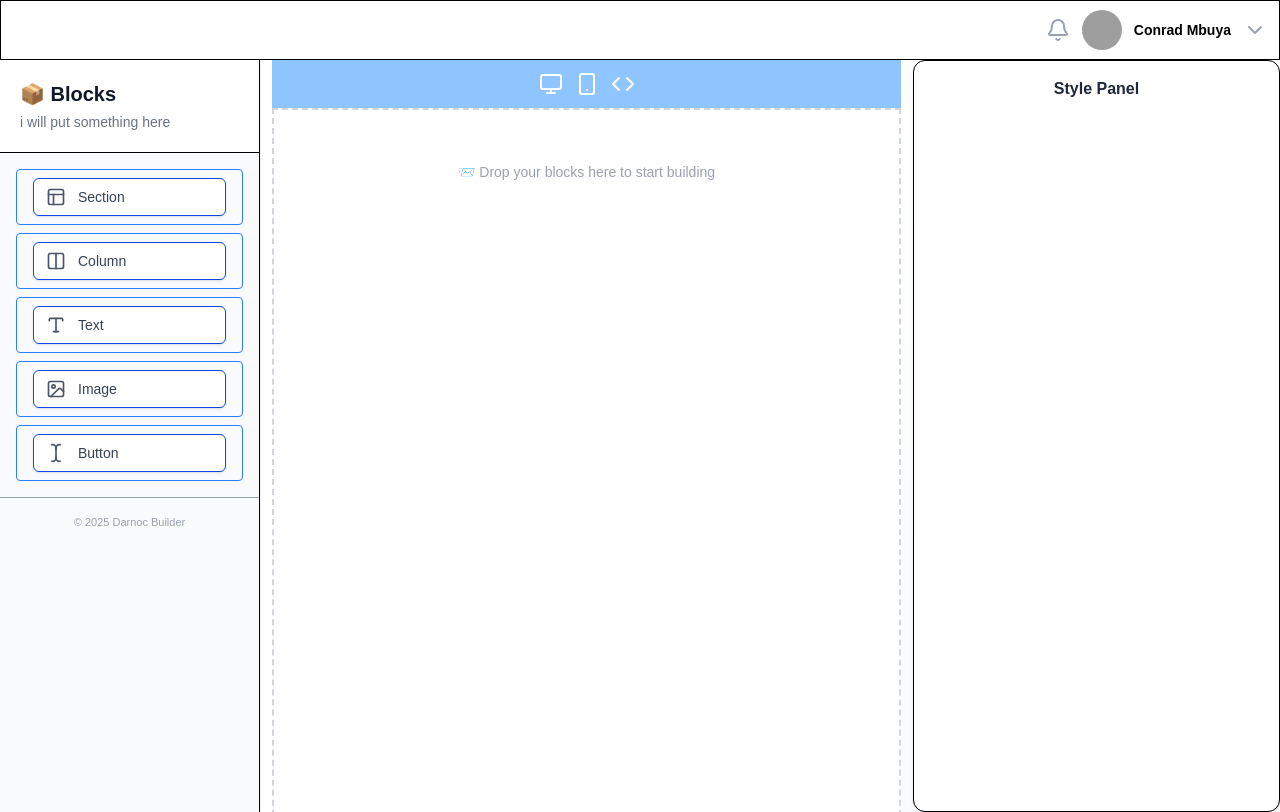
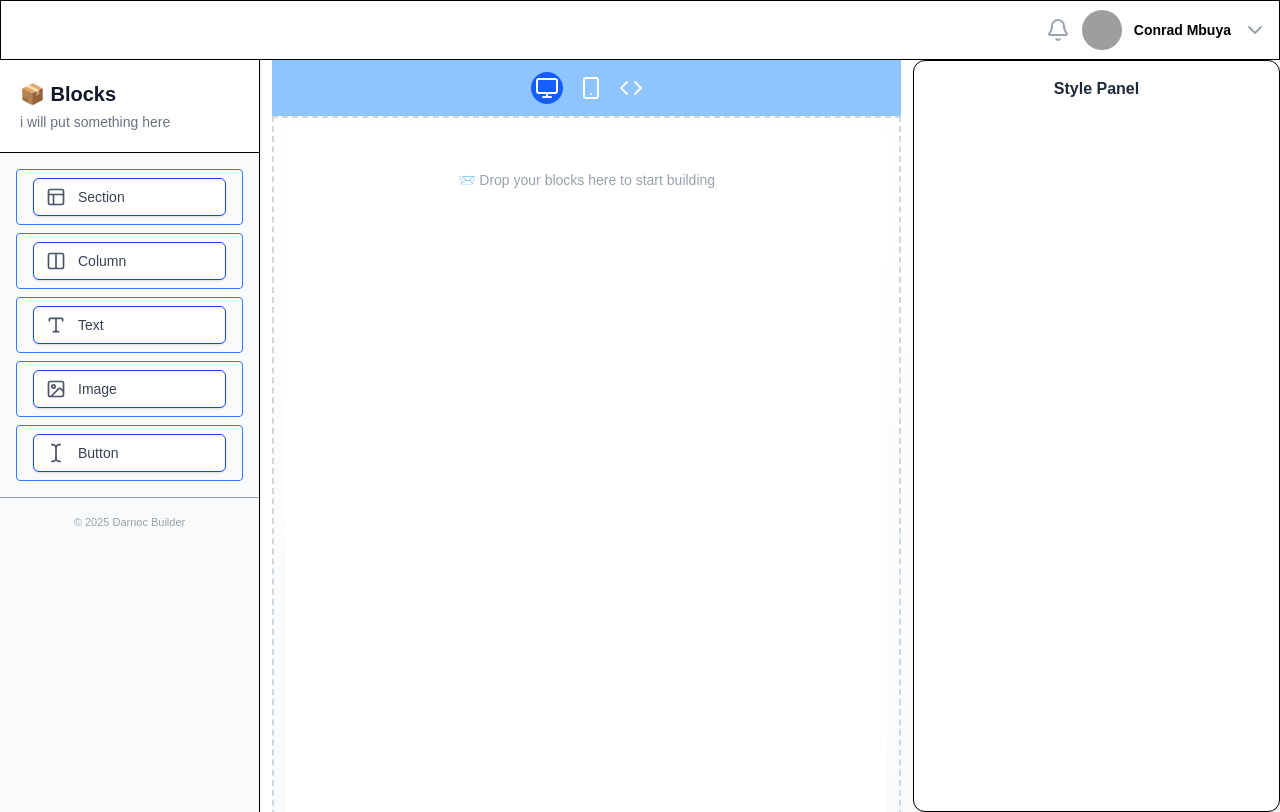
Before and after one commit to Conny1/darnoc-builder, a Next.js app: page /email/dashboard in a window 1280 px wide. Built offline with nearby package versions, Linux system fonts and the light colour scheme; grey boxes are pictures that could not be loaded.

Commit message:
responsive ness

```diff
--- a/src/components/Canva.tsx
+++ b/src/components/Canva.tsx
@@ -1,5 +1,5 @@
 "use client";
-import React, { useRef, useState } from "react";
+import React, { useEffect, useRef, useState } from "react";
 import Droppable from "./Droppable";
 import { BlockDataType, Droppableids } from "@/types";
 import Block from "./Block";
@@ -33,7 +33,25 @@ const Canva = () => {
   const [showCode, setshowCode] = useState(false);
   const [code, setcode] = useState("");
   const containerRef = useRef<HTMLDivElement | null>(null);
+  const [previewMode, setPreviewMode] = useState<"desktop" | "mobile">(
+    "desktop"
+  );
 
+  // Apply mobile scaling transform
+  useEffect(() => {
+    if (!containerRef.current) return;
+
+    if (previewMode === "mobile") {
+      const containerWidth = containerRef.current.offsetWidth;
+      const mobileWidth = 300; // Standard mobile width
+      const scale = mobileWidth / containerWidth;
+
+      containerRef.current.style.transform = `scale(${scale})`;
+      containerRef.current.style.transformOrigin = "top left";
+    } else {
+      containerRef.current.style.transform = "none";
+    }
+  }, [previewMode]);
   const generateCode = () => {
     if (!containerRef.current) {
       console.warn("Email container not found");
@@ -70,18 +88,35 @@ const Canva = () => {
       <div className="flex-1 flex flex-col items-center  ">
         <div className="flex w-full max-w-[800px] gap-3 bg-blue-300 p-3 items-center justify-center text-white ">
           <button
-            onClick={() => setshowCode(false)}
-            className=" cursor-pointer "
+            onClick={() => {
+              setPreviewMode("desktop");
+              setshowCode(false);
+            }}
+            className={` p-1 rounded-2xl cursor-pointer ${
+              !showCode && previewMode === "desktop"
+                ? "bg-blue-600"
+                : "bg-inherit"
+            } `}
           >
             <Monitor />
           </button>
-          <button className=" cursor-pointer ">
+          <button
+            onClick={() => {
+              setPreviewMode("mobile");
+              setshowCode(false);
+            }}
+            className={` p-1 rounded-2xl cursor-pointer ${
+              !showCode && previewMode === "mobile"
+                ? "bg-blue-600"
+                : "bg-inherit"
+            } `}
+          >
             <Smartphone />
           </button>
 
-          <button onClick={generateCode} className=" cursor-pointer  ">
+      { previewMode !=="mobile" &&   <button onClick={generateCode} className=" cursor-pointer  ">
             <Code />
-          </button>
+          </button>}
         </div>
         {showCode ? (
           <DisplayCode code={code} />
@@ -91,15 +126,15 @@ const Canva = () => {
               items={dropableData}
               strategy={verticalListSortingStrategy}
             >
-            <div className=" inline-block w-fit h-fit p-3 border-2 border-dashed border-gray-300 bg-white" >
+              <div className=" h-[90vh] p-3 border-2 border-dashed border-gray-300 bg-red">
                 <div
                   ref={containerRef}
                   style={{
                     display: "inline-block",
-                   textAlign:"center",
-                  minHeight: "90vh",
+                    textAlign: "center",
                     width: "601px",
-                // Tailwind's gray-300
+                    maxWidth: "100%",
+                    height:"100%",
                     backgroundColor: "#ffffff",
                   }}
                 >
@@ -112,7 +147,6 @@ const Canva = () => {
                   )}
                 </div>
               </div>
-
             </SortableContext>
           </Droppable>
         )}
--- a/src/components/stylingEditors/ContainerEditor.tsx
+++ b/src/components/stylingEditors/ContainerEditor.tsx
@@ -206,7 +206,7 @@ useEffect(() => {
       </h3>
 
       {/* Dimensions */}
-      <Section title="Dimensions (px only)">
+   { activeBlock?.name !=="section" &&    <Section title="Dimensions (px only)">
         <div className="grid grid-cols-2 gap-2">
           {activeKey === "column" && (
             <div>
@@ -230,7 +230,7 @@ useEffect(() => {
                 />
           </div>
         </div>
-      </Section>
+      </Section>}
 
       {/* Padding */}
       <Section title="Padding (px)">
--- a/src/lib/uiconfigs.ts
+++ b/src/lib/uiconfigs.ts
@@ -5,13 +5,14 @@ export const blockConfigs: BlockConfigs = {
     styles: {
       parent: {
         width: "600px",
-        maxWidth: "600px",
-        height: "350px",
+        maxWidth: "100%",
+        minHeight:"150px",
+        height: "auto",
         backgroundColor: "#ffffff",
-        paddingTop: "4px",
-        paddingLeft: "4px",
-        paddingBottom: "4px",
-        paddingRight: "4px",
+        paddingTop: "0px",
+        paddingLeft: "0px",
+        paddingBottom: "0px",
+        paddingRight: "0px",
         textAlign: "justify",
         borderWidth: "0",
         borderRadius: "0px",
@@ -19,11 +20,11 @@ export const blockConfigs: BlockConfigs = {
         fontFamily: "'Segoe UI', Tahoma, Geneva, Verdana, sans-serif",
         position: "static",
         fontWeight: "normal",
-        color: "#00000",
-        marginTop: "4px",
-        marginBottom: "4px",
-        marginLeft: "4px",
-        marginRight: "4px",
+        color: "#000000",
+        marginTop: "0px",
+        marginBottom: "0px",
+        marginLeft: "0px",
+        marginRight: "0px",
         fontSize: "0px",
       },
     },
@@ -34,7 +35,7 @@ export const blockConfigs: BlockConfigs = {
       column: {
         width: "250px",
         height: "250px",
-        maxWidth: "600px",
+        maxWidth: "100%",
         backgroundColor: "#ffffff",
         paddingTop: "4px",
         paddingLeft: "4px",
@@ -64,6 +65,7 @@ export const blockConfigs: BlockConfigs = {
     styles: {
       text: {
         width: "200px",
+        maxWidth:"95%",
         fontSize: "16px",
         lineHeight: "1.5",
         color: "#2c3e50",
@@ -102,7 +104,7 @@ export const blockConfigs: BlockConfigs = {
         width:"200px",
         display: "inline-block",
         verticalAlign:"top",
-        maxWidth: "100%",
+        maxWidth: "95%",
         height: "110px",
 
         borderWidth:"0px",
@@ -154,6 +156,7 @@ export const blockConfigs: BlockConfigs = {
         marginLeft: "4px",
         marginRight: "4px",
         textTransform: "capitalize",
+        maxWidth:"95%"
       },
     },
     content:{
```
Lines whose indentation alone changed are shown as unchanged.
